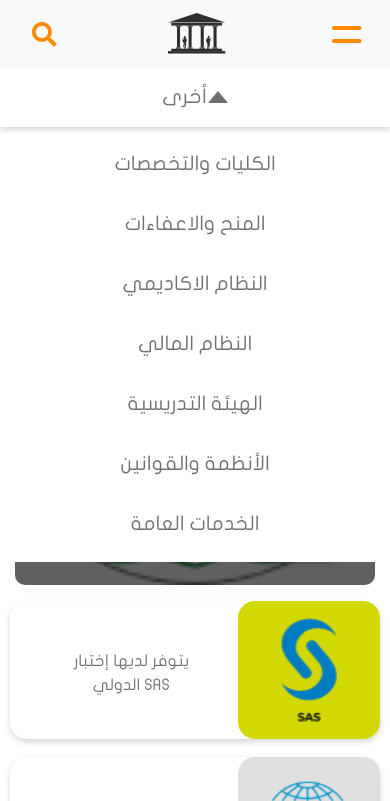
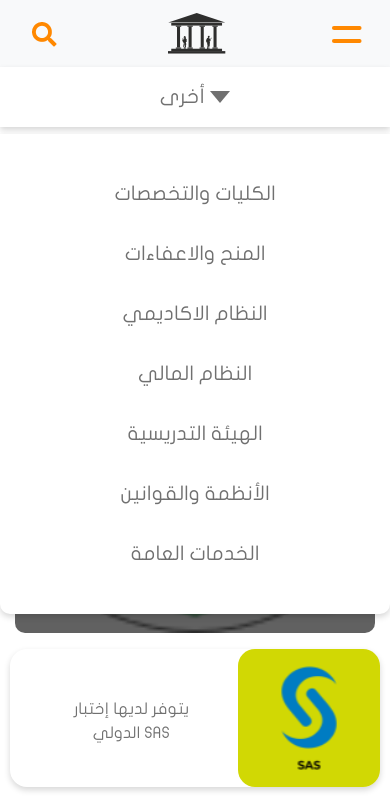
Before and after one commit to eng-hatim/droopuni, a plain HTML site: page universites.html in a window 390 px wide. Both pictures are taken after a click on the link "أخرى". Shown: the top 801 px of the page. Drawn offline with nearby package versions, Linux system fonts and the light colour scheme; files whose address does not match are found by name.

Commit message:
universites page 3

```diff
--- a/css/style.css
+++ b/css/style.css
@@ -443,6 +443,10 @@ footer p {
     padding-bottom: 50px !important;
 }
 
+#university #university-info {
+    margin-top: 56px !important;
+}
+
 #university #university-info figure{
     display: flex;
     flex-direction: column;
@@ -750,7 +754,7 @@ footer p {
     -moz-box-shadow: 0px 3px 6px 0px rgba(0,0,0,0.16) !important;
     box-shadow: 0px 3px 6px 0px rgba(0,0,0,0.16) !important;
     border-radius: 0;
-    margin-bottom: 15px;
+    margin-bottom: 7px;
     padding: 0;
 }
 
@@ -764,6 +768,13 @@ footer p {
     right: 0px;
     background: #FFF;
     z-index: 999;
+    -webkit-box-shadow: 0px 3px 6px 0px rgba(0,0,0,0.16) !important;
+    -moz-box-shadow: 0px 3px 6px 0px rgba(0,0,0,0.16) !important;
+    box-shadow: 0px 3px 6px 0px rgba(0,0,0,0.16) !important;
+    border-bottom-left-radius: 10px;
+    border-bottom-right-radius: 10px;
+    padding-top: 30px;
+    padding-bottom: 30px;
 }
 
 #slide-content {
@@ -773,8 +784,10 @@ footer p {
 #slide-content .btn {
     background-color: transparent !important;
     box-shadow: none !important;
+    display: flex;
+    align-items: center;
 }
 
-#Polygon_9 {
-
+.Polygon_9_rotate {
+    transform: rotate(180deg) !important;
 }
--- a/js/script.js
+++ b/js/script.js
@@ -32,6 +32,8 @@ $(document).ready(function() {
         }
 
         $('#slide-content').css('display', 'flex');
+        $('#other-click #Polygon_9_js').toggleClass('Polygon_9_rotate');
+
     });
 
 
--- a/universites.html
+++ b/universites.html
@@ -112,10 +112,12 @@
       <div class="row">
         <div class="col-12" id="slideClick">
           <a class="btn" id="other-click">
-            <svg xmlns="http://www.w3.org/2000/svg" width="20" height="12" viewBox="0 0 20 12">
-              <path id="Polygon_9" data-name="Polygon 9" d="M10,0,20,12H0Z" fill="#707070"/>
-            </svg>
-            أخرى
+            <div>
+              <svg id="Polygon_9_js" xmlns="http://www.w3.org/2000/svg" width="20" height="12" viewBox="0 0 20 12">
+                <path id="Polygon_9" data-name="Polygon 9" d="M10,0,20,12H0Z" fill="#707070"/>
+              </svg>
+              <span>أخرى</span>
+            </div>
           </a>
           <div class="slideDown" id="slide-content">
             <a href="#" class="btn">الكليات والتخصصات</a>
```
